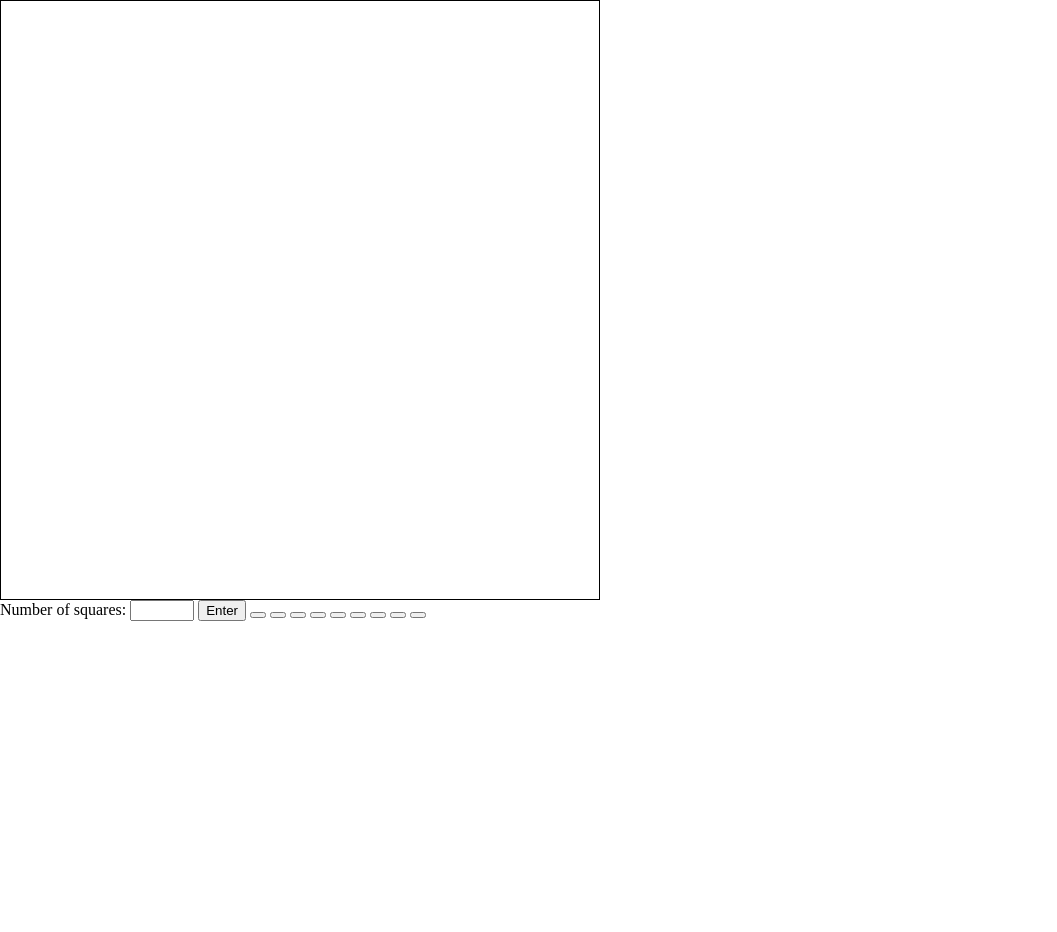
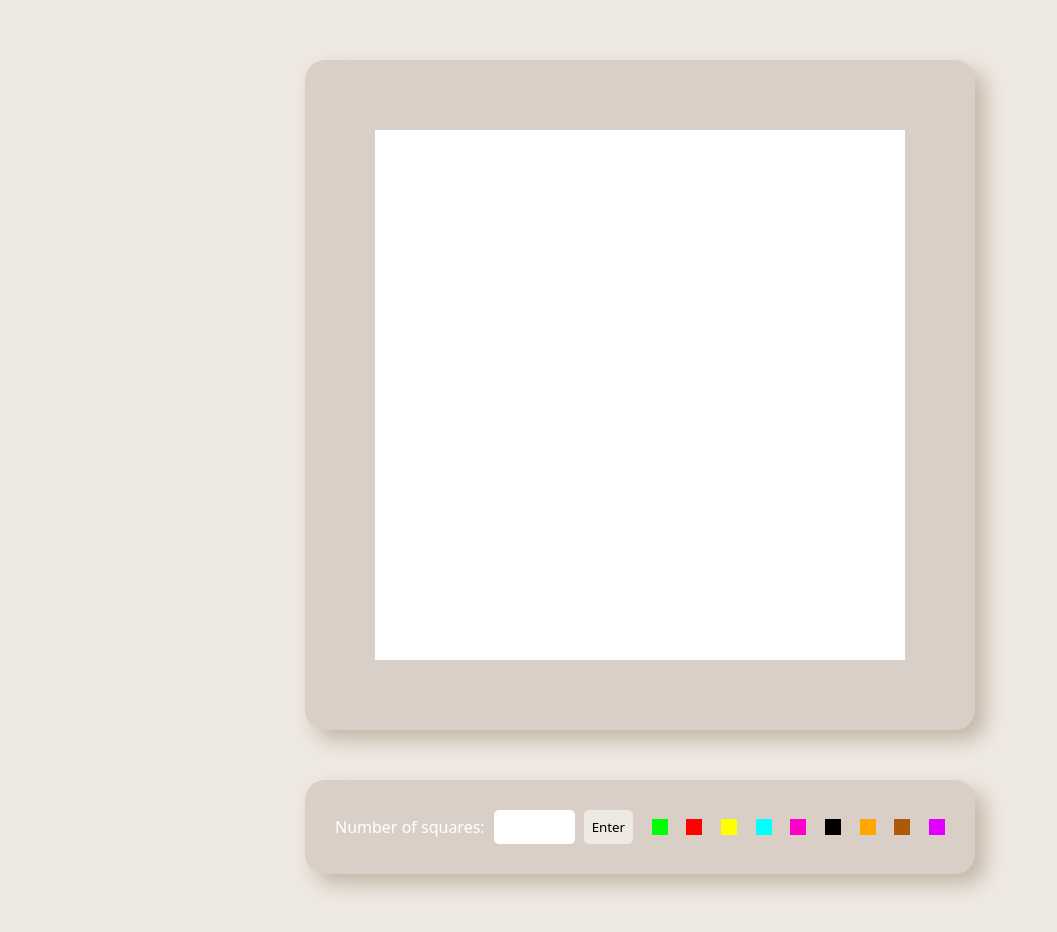
Before and after one commit to santiago025go/etch-a-sketch, a plain HTML site: page index.html in a window 1280 px wide. Shown: the whole page, without its empty margins (0-1057 px from the left). Before the commit the page ends 800 px from the top, so only its background shows below. Drawn offline with Linux system fonts and the light colour scheme.

Commit message:
Add style to UI

```diff
--- a/index.html
+++ b/index.html
@@ -9,9 +9,11 @@
         <body>
             <div class="container"></div>
             <div class="tools">
-                <label for="number">Number of squares: </label>
-                <input type="number" min="1", max="100" name="number">
-                <button class="enter">Enter</button>
+                <div class="select">
+                    <label for="number">Number of squares: </label>
+                    <input type="number" min="1", max="100" name="number">
+                    <button class="enter">Enter</button>
+                </div>
                 <button class="green"></button>
                 <button class="red"></button>
                 <button class="yellow"></button>
--- a/style.css
+++ b/style.css
@@ -1,12 +1,111 @@
 *{
     margin: 0;
     box-sizing: border-box;
+    font-family: system-ui, -apple-system, BlinkMacSystemFont, 'Segoe UI', Roboto, Oxygen, Ubuntu, Cantarell, 'Open Sans', 'Helvetica Neue', sans-serif;
+}
+
+body {
+    display: flex;
+    flex-direction: column;
+    background-color: #EFE9E3;
+    align-items: center;
+    margin: 60px;
+    gap: 50px;
 }
 
 .container {
     display: flex;
     flex-direction: column;
-    border: 1px solid black;
-    height: 600px;
-    width: 600px;
+    background-color: white;
+    height: 670px;
+    width: 670px;
+    border: 70px solid #D9CFC7;
+    border-radius: 20px;
+    box-shadow: 10px 10px 20px rgba(151, 131, 106, 0.5);
 }
+
+.tools {
+    width: 670px;
+    display: flex;
+    justify-content: space-between;
+    align-items: center;
+    background-color: #D9CFC7;
+    padding: 30px;
+    border-radius: 20px;
+    box-shadow: 10px 10px 20px rgba(151, 131, 106, 0.5);
+    color: #fff;
+}
+
+.select {
+    display: flex;
+    gap: 9px;
+}
+
+.select label {
+    align-self: center;
+}
+
+.select input{
+    border: none;
+    border-radius: 5px;
+    text-align: center;
+}
+
+.select button {
+    border: none;
+    background-color: #EFE9E3;
+    padding: 3px 15px;
+    border-radius: 5px;
+}
+
+.select button:hover {
+    background-color: rgb(151, 131, 106);
+    color: #fff;
+    cursor: pointer;
+}
+
+.tools button {
+    padding: 8px;
+    border: none;
+}
+
+.tools button:hover {
+    cursor: pointer;
+    opacity: 0.5;
+}
+
+.green {
+    background-color: rgb(0, 255, 0);
+}
+
+.red {
+    background-color: rgb(255, 0, 0);
+}
+
+.yellow {
+    background-color: rgb(255, 255, 0);
+}
+
+.blue {
+    background-color: rgb(0, 255, 255);
+}
+
+.pink {
+    background-color: rgb(255, 0, 200);
+}
+
+.black {
+    background-color: rgb(0, 0, 0);
+}
+
+.orange {
+    background-color: rgb(255, 166, 0);
+}
+
+.brown {
+    background-color: rgb(172, 89, 11);
+}
+
+.purple {
+    background-color: rgb(225, 0, 255);
+}
```
